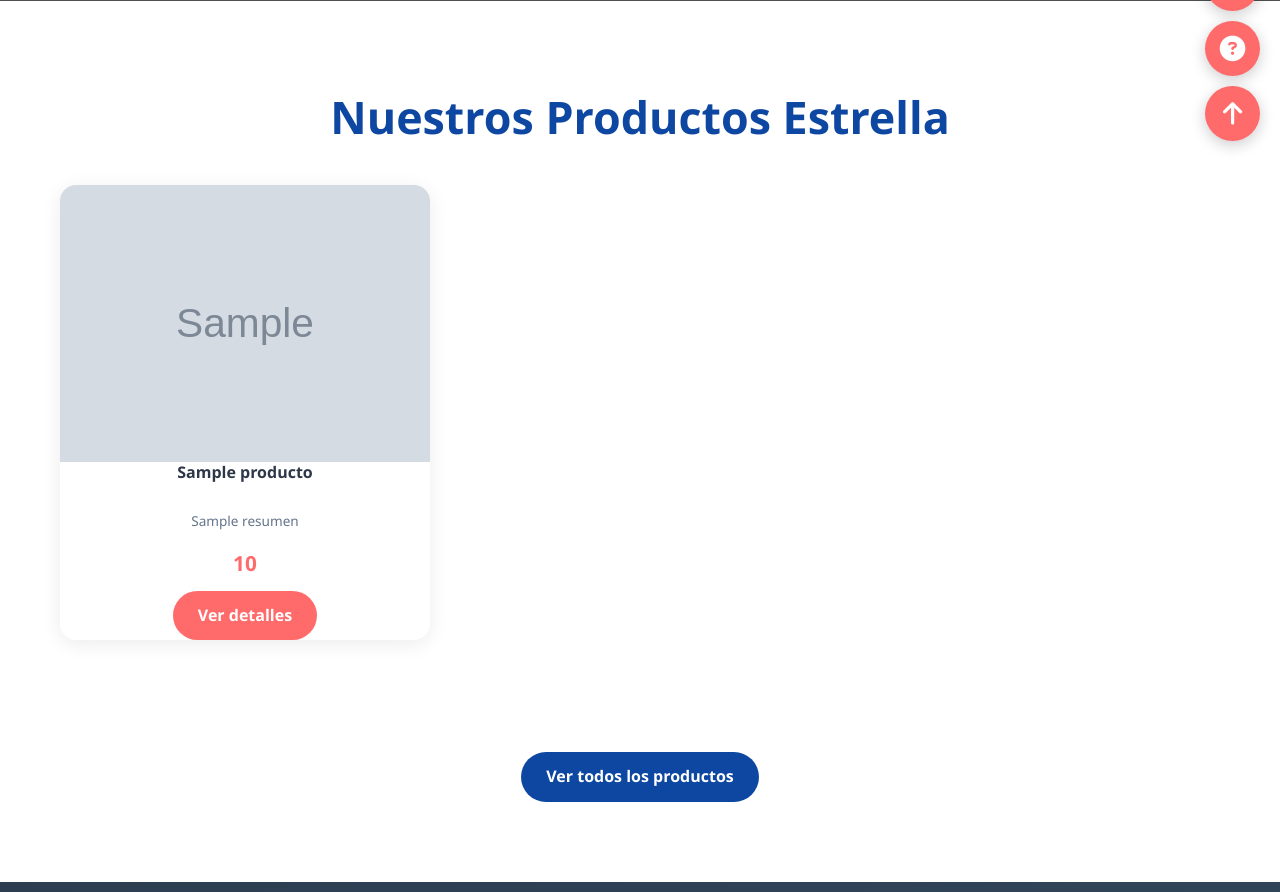
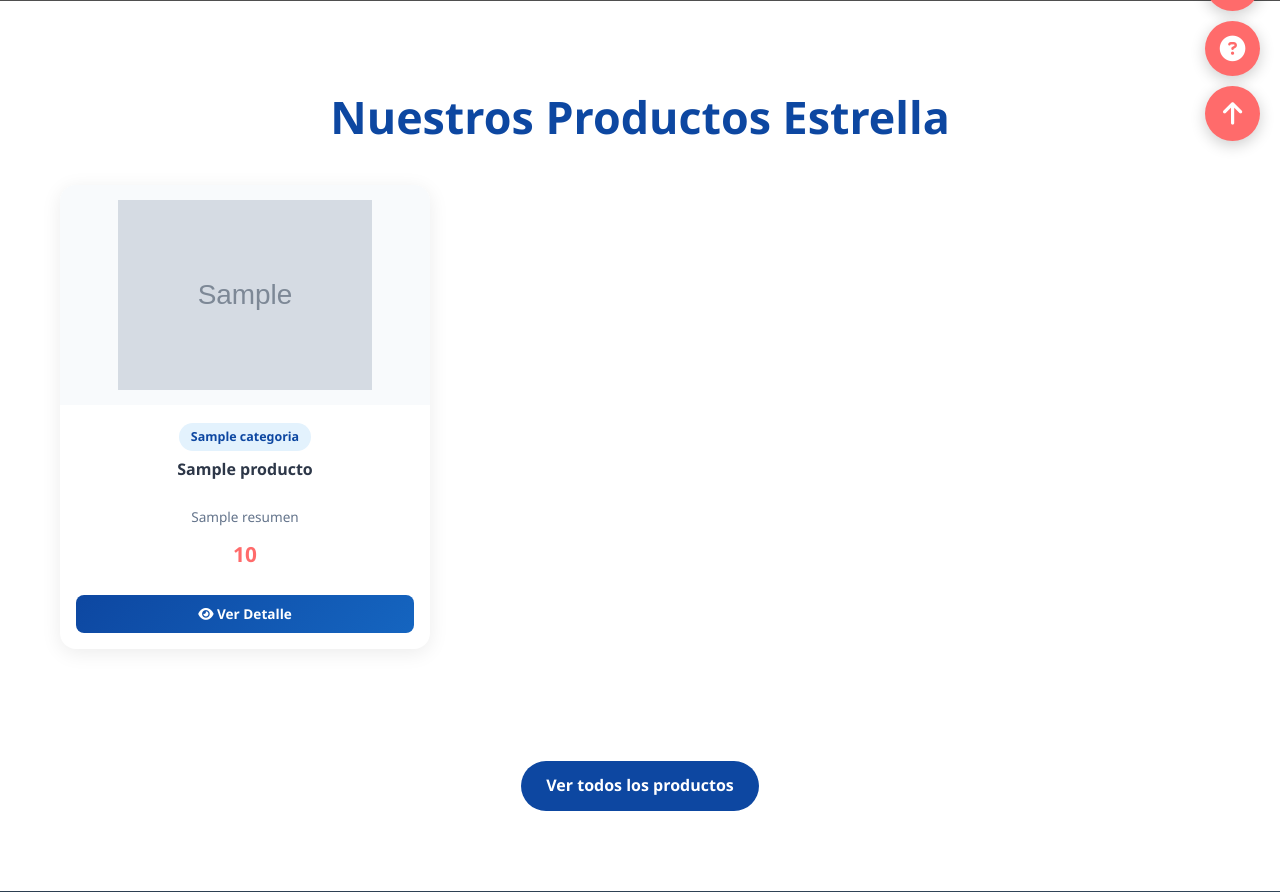
Before and after one commit to josedavidbarreraortiz-ux/FH-software, a Django app: template templates/tienda/index.html in a window 1280 px wide. Shown: the part 639-1531 px from the top of the page. Run offline with Django 5.2, Linux system fonts and the light colour scheme; the template is opened without the code that fills it: most values are stand-ins (such as "Sample title", 1, 10 or a date in 2020); grey boxes marked "Sample" are stand-in pictures; grey boxes labelled with a size stand in for pictures from a placeholder-image service; some libraries are stand-ins or nearby versions; grey boxes are pictures that could not be loaded.

Commit message:
Fix index page: use same product card structure as catalog for uniform image sizing

```diff
--- a/templates/tienda/index.html
+++ b/templates/tienda/index.html
@@ -95,20 +95,29 @@
             <h2 class="section-title">Nuestros Productos Estrella</h2>
             <div class="featured-products-grid product-grid">
                 {% for producto in productos %}
+                <a href="/producto/{{ producto.producto_id }}/" class="product-card-link">
                 <div class="product-card">
+                    <div class="card-img-wrapper">
                     {% if producto.foto %}
                     <img src="/media/uploads/productos/{{ producto.foto }}" alt="{{ producto.producto_nombre }}">
                     {% else %}
                     <img src="https://placehold.co/300x300/667eea/FFFFFF?text=Producto"
                         alt="{{ producto.producto_nombre }}">
                     {% endif %}
-                    <h3>{{ producto.producto_nombre }}</h3>
-                    <p class="description">{{ producto.resumen|default:"" }}</p>
-                    <p class="price">{{ producto.precio_formateado }}</p>
-                    <div class="product-actions">
-                        <a href="/producto/{{ producto.producto_id }}/" class="cta-button">Ver detalles</a>
+                    </div>
+                    <div class="card-body-custom">
+                        <span class="badge-cat">{{ producto.categoria.categoria_nombre|default:"Sin categoría" }}</span>
+                        <h3>{{ producto.producto_nombre }}</h3>
+                        <p class="description">{{ producto.resumen|default:"" }}</p>
+                        <span class="price">{{ producto.precio_formateado }}</span>
+                    </div>
+                    <div class="card-footer-custom">
+                        <span class="btn-view-detail">
+                            <i class="fas fa-eye"></i> Ver Detalle
+                        </span>
                     </div>
                 </div>
+                </a>
                 {% endfor %}
             </div>
             <div style="text-align:center; margin-top:3rem;">
```
